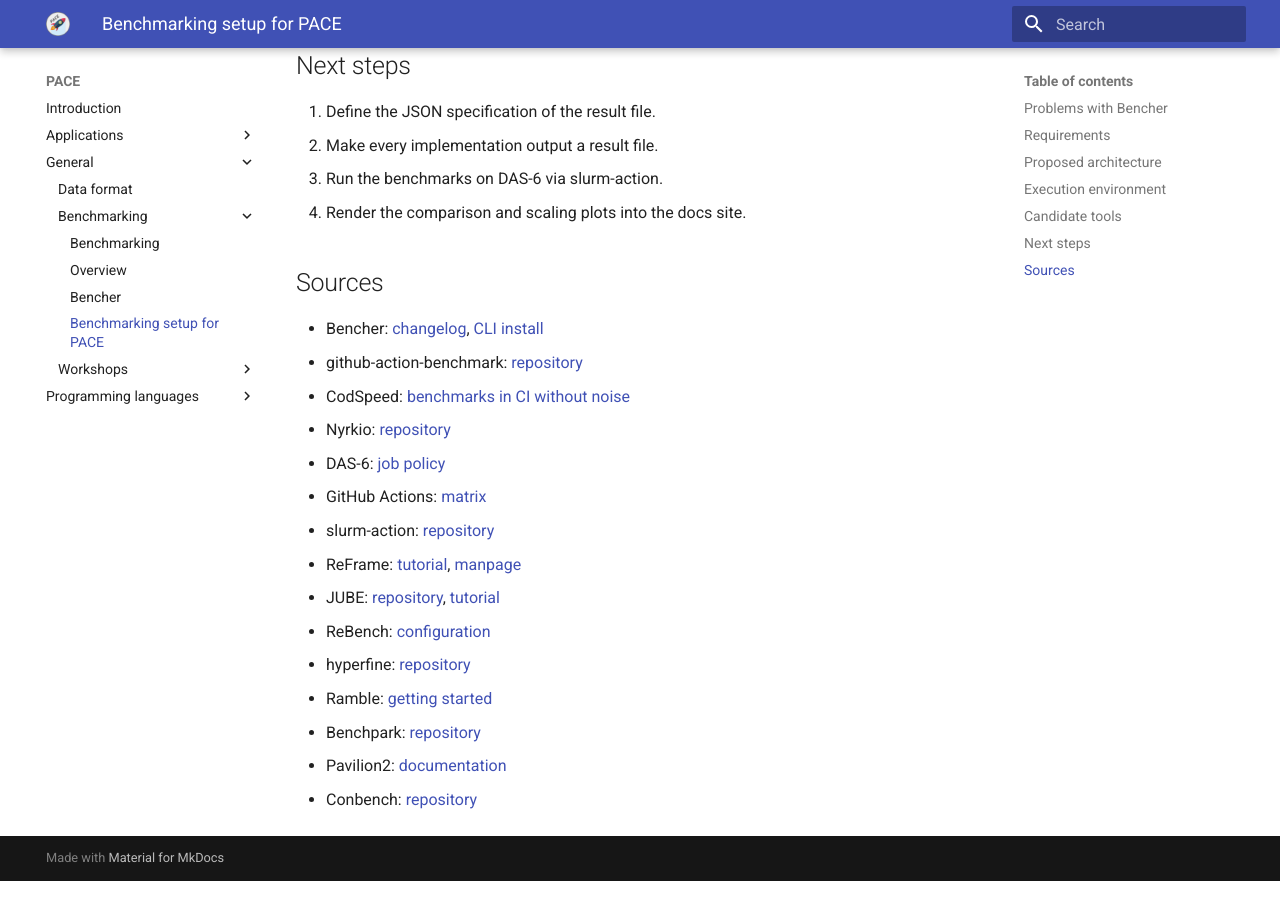
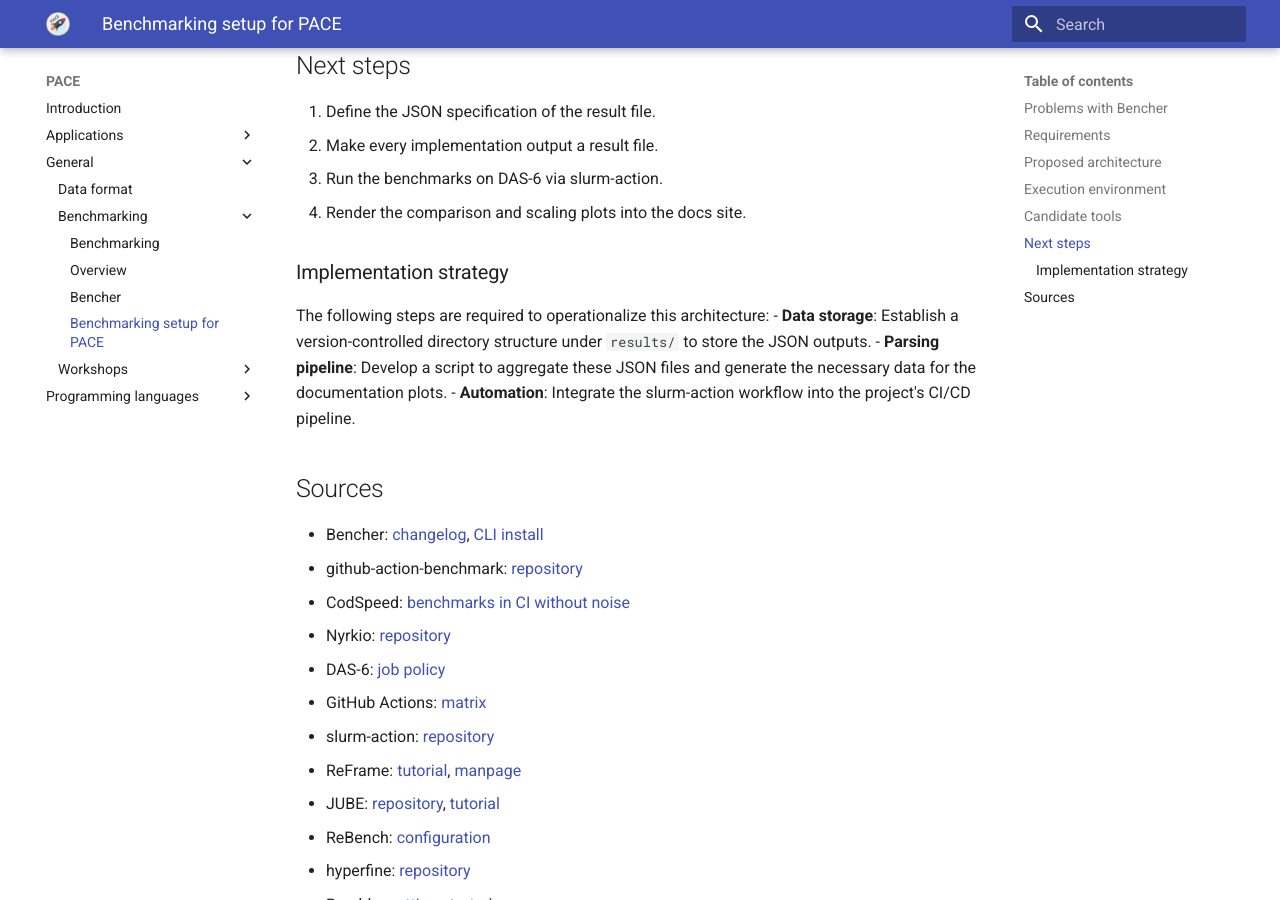
Before and after one commit to astron-rd/PACE, an MkDocs documentation site: the page built from docs/general/benchmarking/3-architecture.md, in a window 1280 px wide and 900 px high, scrolled down 2850 px. Built offline with MkDocs 1.6.1 and Material for MkDocs 9.7.7, drawn with Linux system fonts in a browser that asks for light colours; nearby versions of some CDN libraries.

Commit message:
Add implementation strage to the architecture doc

```diff
--- a/docs/general/benchmarking/3-architecture.md
+++ b/docs/general/benchmarking/3-architecture.md
@@ -115,6 +115,13 @@
 1. Run the benchmarks on DAS-6 via slurm-action.
 1. Render the comparison and scaling plots into the docs site.
 
+### Implementation strategy
+
+The following steps are required to operationalize this architecture:
+- **Data storage**: Establish a version-controlled directory structure under `results/` to store the JSON outputs.
+- **Parsing pipeline**: Develop a script to aggregate these JSON files and generate the necessary data for the documentation plots.
+- **Automation**: Integrate the slurm-action workflow into the project's CI/CD pipeline.
+
 ## Sources
 
 - Bencher: [changelog](https://bencher.dev/docs/reference/changelog/),
```
